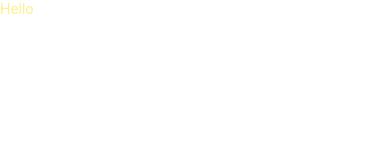
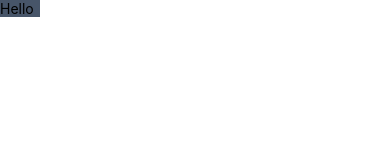
Before and after one commit to Meet-23115/windowApp, a React Native app: screen / in a window 390 px wide. Shown: the top 160 px of the page. Built offline with nearby package versions, Linux system fonts and the light colour scheme.

Commit message:
beofre trying web

```diff
--- a/package.json
+++ b/package.json
@@ -1,5 +1,5 @@
 {
-  "name": "windowApp",
+  "name": "Business management software",
   "version": "0.0.1",
   "private": true,
   "scripts": {
--- a/src/App.tsx
+++ b/src/App.tsx
@@ -1,12 +1,18 @@
 
 import { SafeAreaView, StyleSheet, Text, View } from 'react-native';
 import "../global.css";
-
-
 export default function App() {
   return (
-    <SafeAreaView className=' bg-white'>
-      <Text className='text-yellow-200' >Hello</Text>
+    <SafeAreaView style={styles.background}>
+      <View className=' h-full w-10  bg-slate-600'>
+        <Text>Hello</Text>
+      </View>
     </SafeAreaView>
   );
 }
+
+const styles = StyleSheet.create({
+  background: {
+    backgroundColor : "white"
+  }
+});
```
Also changed, not shown: 1 other file (tests, documents, lock files or other folders).
